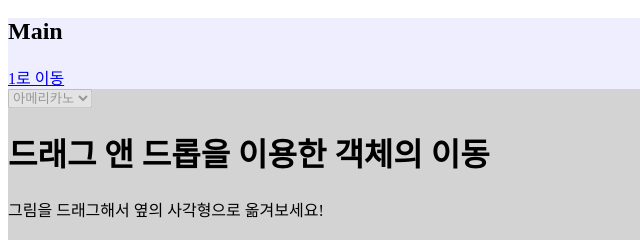
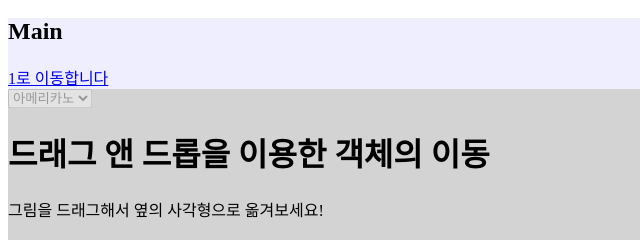
Before and after one commit to Roong-z/Study-Webpack2, a website built with webpack: page source/study2.html in a window 1280 px wide. Shown: the part 148-388 px from the top of the page, 0-640 px from the left. Built offline with nearby package versions, Linux system fonts and the light colour scheme.

Commit message:
웹팩연습2

```diff
--- a/source/study2.html
+++ b/source/study2.html
@@ -20,7 +20,7 @@
 
     <main style="background-color:#eef;">
         <h2>Main</h2>
-        <a href="./study1.html">1로 이동</a>
+        <a href="./study1.html">1로 이동합니다</a>
 
         <div style="background-color: lightgray">
             <select disabled>
```
